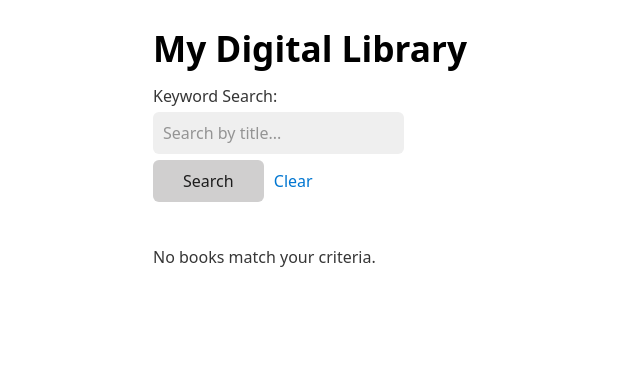
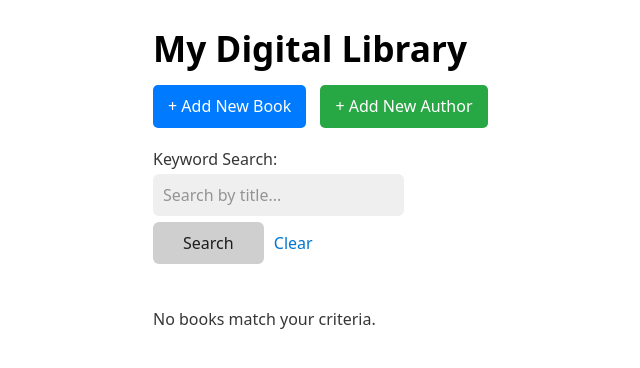
Before and after one commit to NiBerni/BookAlchemy, a Flask app: template src/app/templates/home.html in a window 1280 px wide. Shown: the top 368 px of the page, without its empty margins (87-727 px from the left). Run offline with Flask 3, Linux system fonts and the light colour scheme; the template is opened without the code that fills it, so the values that code supplies are empty; parts of the project's set-up code (start-up, migrations or seed data) failed here and were passed over.

Commit message:
feat(templates/home.html): add buttons to add new book and author
- Added two buttons to the home page to allow users to easily add new books and authors.
  - The "Add New Book" button links to the `main.add_book` route with a styled link.
  - The "Add New Author" button links to the `main.add_author` route with a styled link.
- Updated CSS for the buttons to match the existing style of the page.

```diff
--- a/src/app/templates/home.html
+++ b/src/app/templates/home.html
@@ -19,6 +19,18 @@
 {% endwith %}
 
 <h1>My Digital Library</h1>
+
+<div style="margin-bottom: 20px;">
+    <a href="{{ url_for('main.add_book') }}"
+       style="display: inline-block; padding: 10px 15px; background-color: #007BFF; color: white; text-decoration: none; border-radius: 5px; margin-right: 10px;">
+        + Add New Book
+    </a>
+
+    <a href="{{ url_for('main.add_author') }}"
+       style="display: inline-block; padding: 10px 15px; background-color: #28A745; color: white; text-decoration: none; border-radius: 5px;">
+        + Add New Author
+    </a>
+</div>
 
 <form action="/" method="GET">
     <label for="search">Keyword Search:</label>
```
